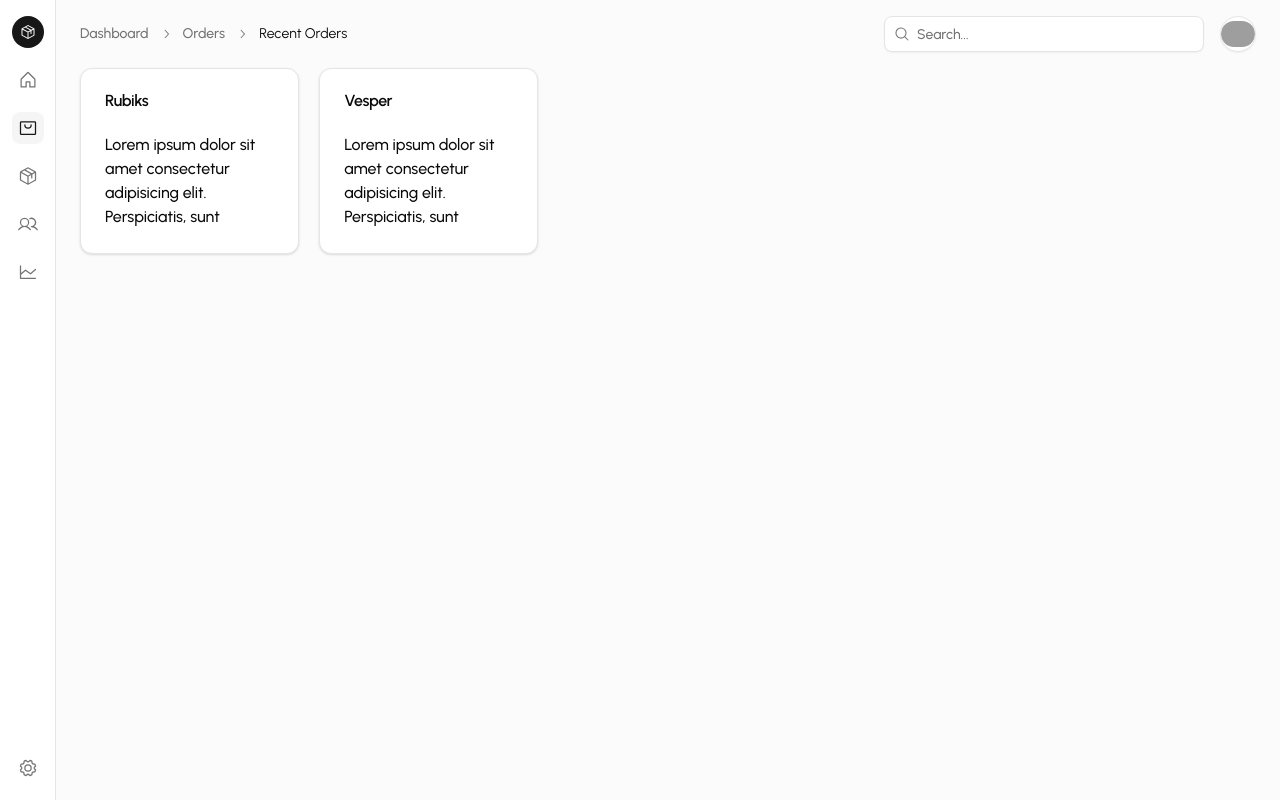
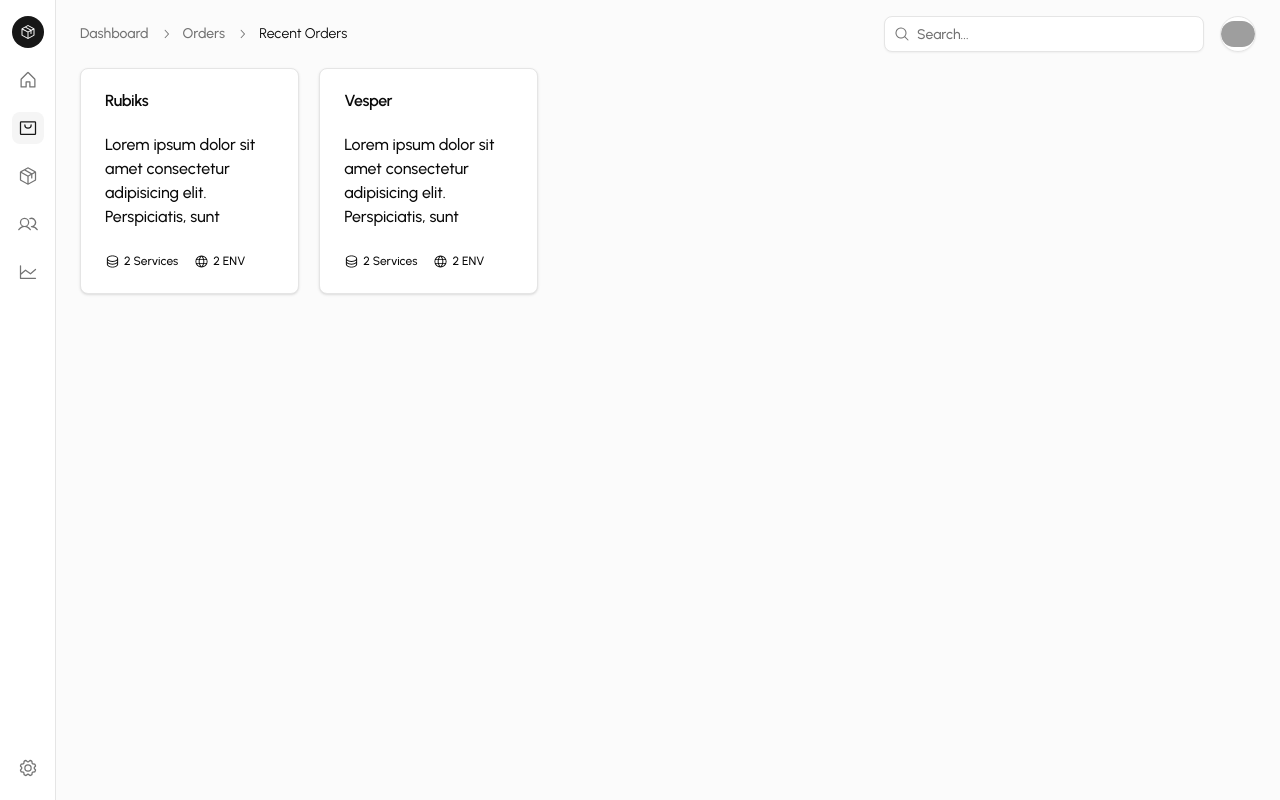
Before and after one commit to vespeross/vesper, a React (Vite) app in the folder apps/studio/: page /dashboard/projects in a window 1280 px wide. Built offline with nearby package versions, Linux system fonts and the light colour scheme; grey boxes are pictures that could not be loaded.

Commit message:
refactor: modified card component

```diff
--- a/apps/studio/src/components/Project.tsx
+++ b/apps/studio/src/components/Project.tsx
@@ -1,7 +1,7 @@
 import { ProjectType } from '@/types'
-import { Card, CardContent, CardHeader, CardTitle } from './ui/card'
+import { Card, CardContent, CardFooter, CardHeader, CardTitle } from './ui/card'
 import { ContextMenu, ContextMenuContent, ContextMenuItem, ContextMenuLabel, ContextMenuTrigger } from './ui/context-menu'
-import { Download, Eye, Pause, Trash } from '@phosphor-icons/react'
+import { Copy, Database, Download, Eye, Globe, Key, Pause, PencilSimpleLine, Trash } from '@phosphor-icons/react'
 
 export default function Project({ project }: { project: ProjectType }) {
     return (
@@ -17,6 +17,18 @@ export default function Project({ project }: { project: ProjectType }) {
                     <CardContent>
                         {project.description}
                     </CardContent>
+                    <CardFooter className='flex gap-4'>
+                        <div className='flex items-center gap-1 text-xs'>
+                            <Database size={15} />
+                            <span>2 Services</span>
+
+                        </div>
+                        <div className='flex items-center gap-1 text-xs'>
+                            <Globe size={15} />
+                            <span>2 ENV</span>
+
+                        </div>
+                    </CardFooter>
 
                 </Card>
             </ContextMenuTrigger>
@@ -29,6 +41,15 @@ export default function Project({ project }: { project: ProjectType }) {
                     <Eye weight='duotone' />
                     View Project
                 </ContextMenuItem>
+
+                <ContextMenuItem>
+                    <PencilSimpleLine weight='duotone' />
+                    Rename Project
+                </ContextMenuItem>
+                <ContextMenuItem>
+                    <Copy weight='duotone' />
+                    Duplicate Project
+                </ContextMenuItem>
                 <ContextMenuItem>
                     <Pause weight='duotone' />
                     Pause Project
@@ -38,6 +59,10 @@ export default function Project({ project }: { project: ProjectType }) {
                     Download Backup
                 </ContextMenuItem>
                 <ContextMenuItem>
+                    <Key weight='duotone' />
+                    Copy ENV Secrets
+                </ContextMenuItem>
+                <ContextMenuItem>
                     <Trash weight='duotone' />
                     Delete
                 </ContextMenuItem>
--- a/apps/studio/src/components/ui/card.tsx
+++ b/apps/studio/src/components/ui/card.tsx
@@ -9,7 +9,7 @@ const Card = React.forwardRef<
   <div
     ref={ref}
     className={cn(
-      "rounded-xl border bg-card text-card-foreground shadow cursor-pointer",
+      "rounded-lg border bg-card text-card-foreground shadow cursor-pointer",
       className
     )}
     {...props}
```
